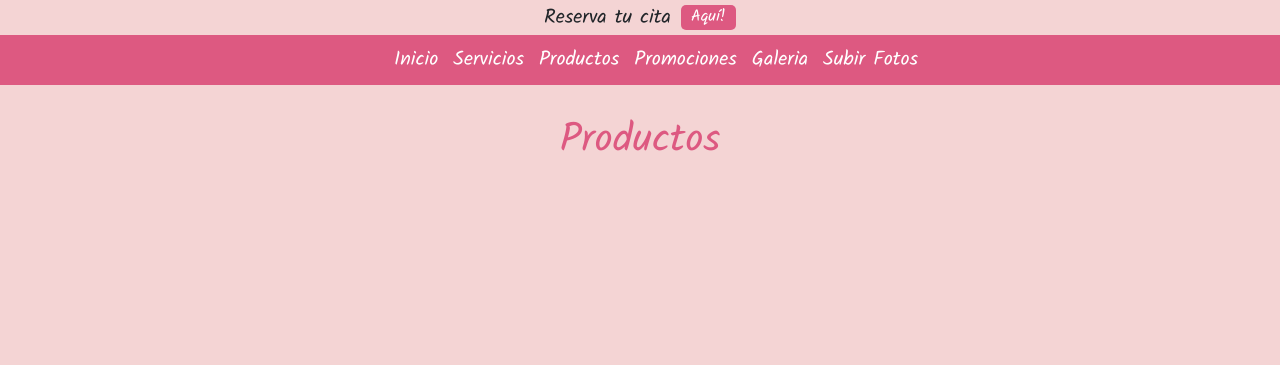
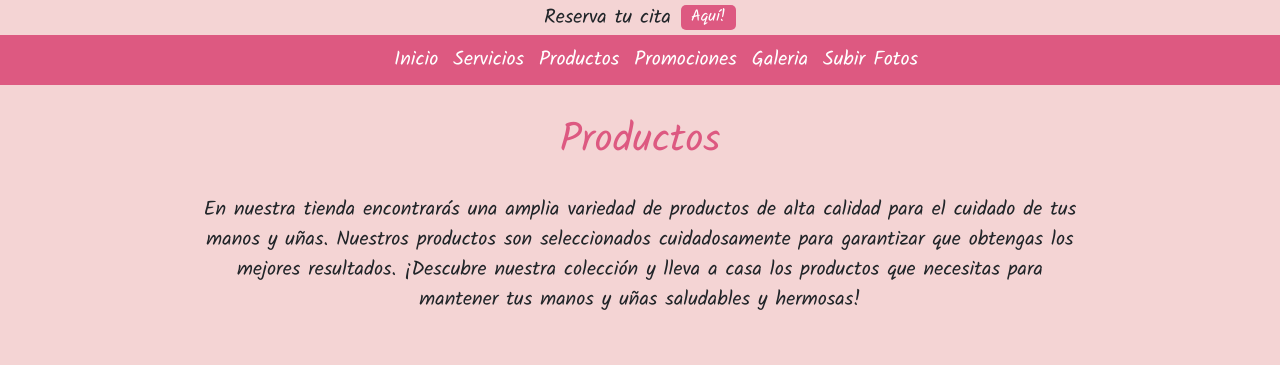
Before and after one commit to RobledoJohn/JessNails, a Vue app: page /productos in a window 1280 px wide. Shown: the top 365 px of the page. Built offline with nearby package versions, Linux system fonts and the light colour scheme.

Commit message:
agregando descripcion a vista productos

```diff
--- a/src/views/ProductsView.vue
+++ b/src/views/ProductsView.vue
@@ -2,10 +2,25 @@
 </script>
 
 <template>
-  <div>
+  <div class="container">
     <p class="tittle">Productos</p>
+
+    <p class="home-txt">En nuestra tienda encontrarás una amplia variedad de productos de alta calidad para el cuidado de tus manos y uñas. Nuestros productos son seleccionados cuidadosamente para garantizar que obtengas los mejores resultados. ¡Descubre nuestra colección y lleva a casa los productos que necesitas para mantener tus manos y uñas saludables y hermosas!</p>
   </div>
 </template>
 
 <style scope>
+
+  .container {
+    display: flex;
+    flex-direction: column;
+    align-items: center;
+    justify-content: center;
+  }
+  .home-txt{
+    font-size: 20px;
+    text-align: center;
+    margin: 0 10px;
+    width: 80%;
+  }
 </style>
```
